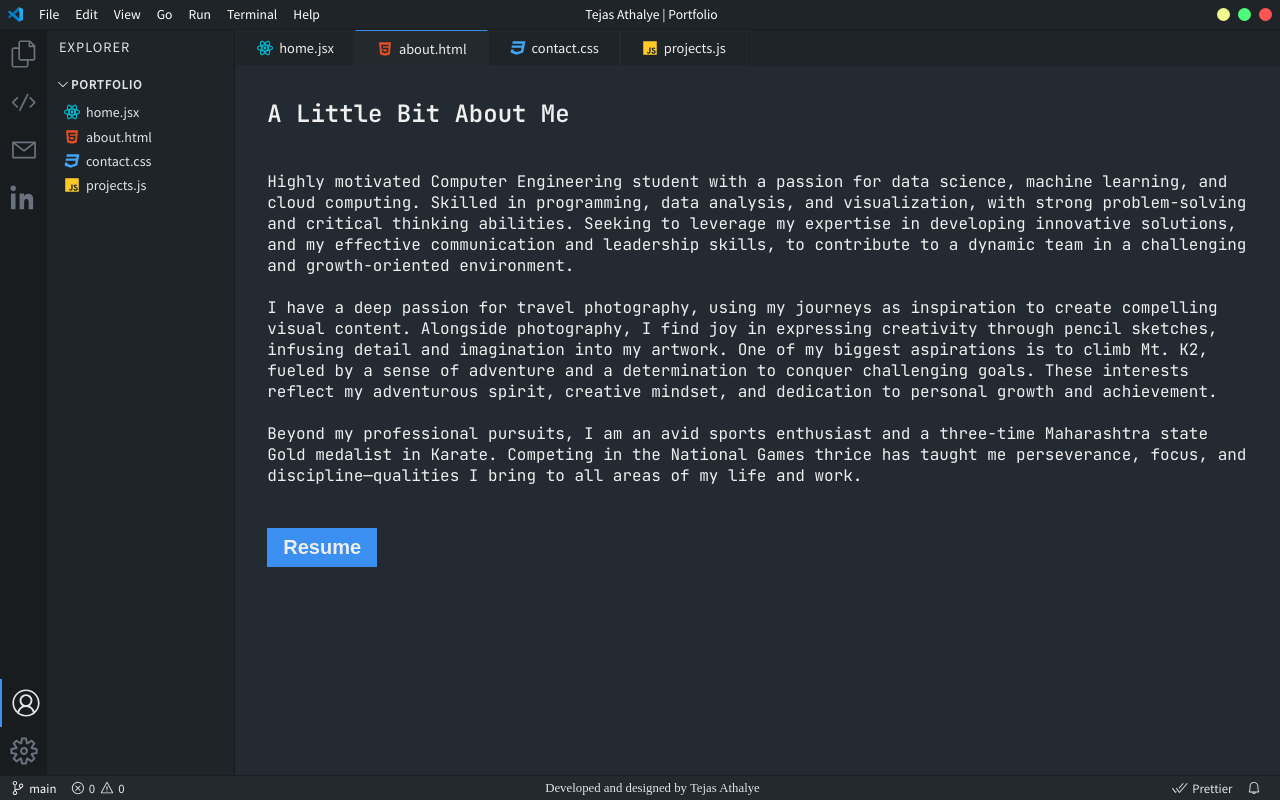
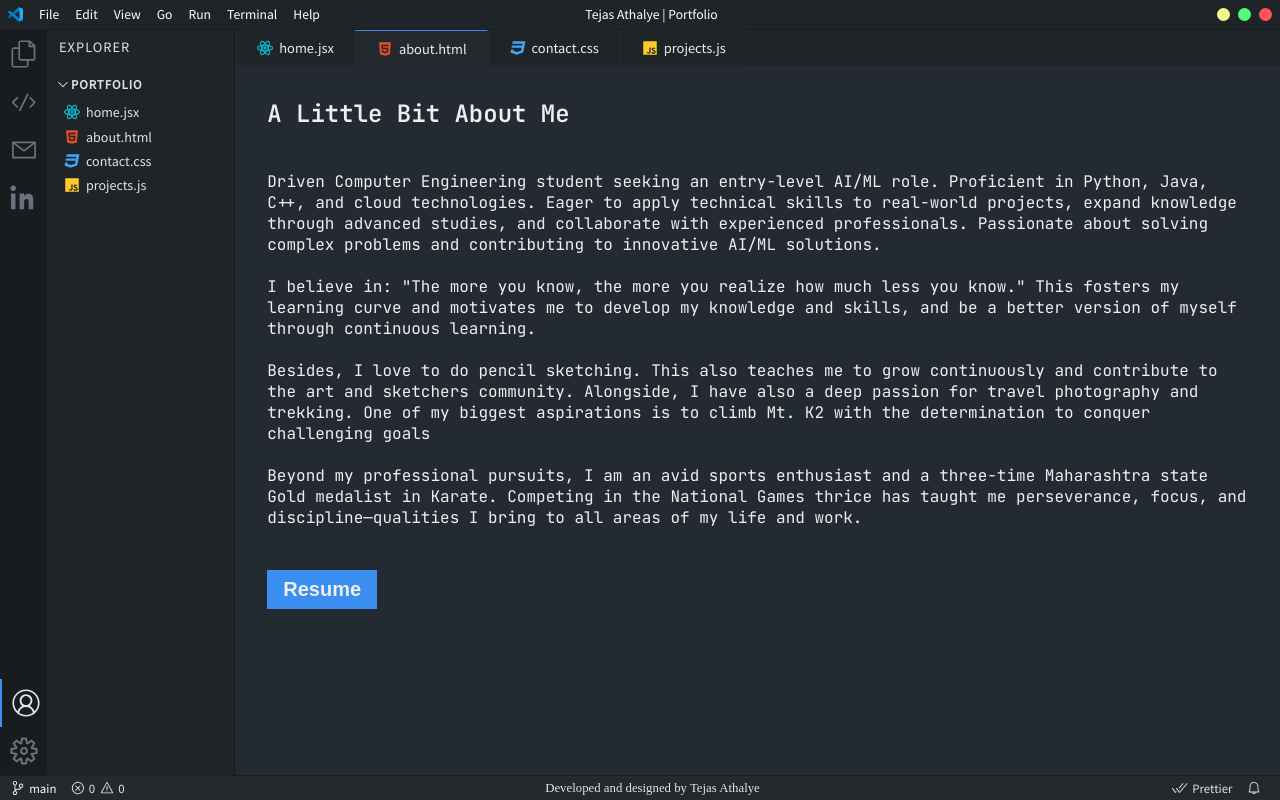
Before and after one commit to LitZeus/DataDrivenDev, a Next.js app: page /about in a window 1280 px wide. Built offline with nearby package versions, Linux system fonts and the light colour scheme.

Commit message:
Updated Details

```diff
--- a/pages/about.jsx
+++ b/pages/about.jsx
@@ -5,9 +5,11 @@ const AboutPage = () => {
     <>
       <h2>A Little Bit About Me</h2>
       <br /><br />
-      <p>Highly motivated Computer Engineering student with a passion for data science, machine learning, and cloud computing. Skilled in programming, data analysis, and visualization, with strong problem-solving and critical thinking abilities. Seeking to leverage my expertise in developing innovative solutions, and my effective communication and leadership skills, to contribute to a dynamic team in a challenging and growth-oriented environment.</p>
+      <p> Driven Computer Engineering student seeking an entry-level AI/ML role. Proficient in Python, Java, C++, and cloud technologies. Eager to apply technical skills to real-world projects, expand knowledge through advanced studies, and collaborate with experienced professionals. Passionate about solving complex problems and contributing to innovative AI/ML solutions.</p>
       <br />
-      <p>I have a deep passion for travel photography, using my journeys as inspiration to create compelling visual content. Alongside photography, I find joy in expressing creativity through pencil sketches, infusing detail and imagination into my artwork. One of my biggest aspirations is to climb Mt. K2, fueled by a sense of adventure and a determination to conquer challenging goals. These interests reflect my adventurous spirit, creative mindset, and dedication to personal growth and achievement.</p>
+      <p>I believe in: "The more you know, the more you realize how much less you know." This fosters my learning curve and motivates me to develop my knowledge and skills, and be a better version of myself through continuous learning.</p>
+      <br />
+      <p>Besides, I love to do pencil sketching. This also teaches me to grow continuously and contribute to the art and sketchers community. Alongside, I have also a deep passion for travel photography and trekking. One of my biggest aspirations is to climb Mt. K2 with the determination to conquer challenging goals</p>
       <br />
       <p>Beyond my professional pursuits, I am an avid sports enthusiast and a three-time Maharashtra state Gold medalist in Karate. Competing in the National Games thrice has taught me perseverance, focus, and discipline—qualities I bring to all areas of my life and work.</p>
       <br /><br />
```
Also changed, not shown: 1 other file (tests, documents, lock files or other folders).
